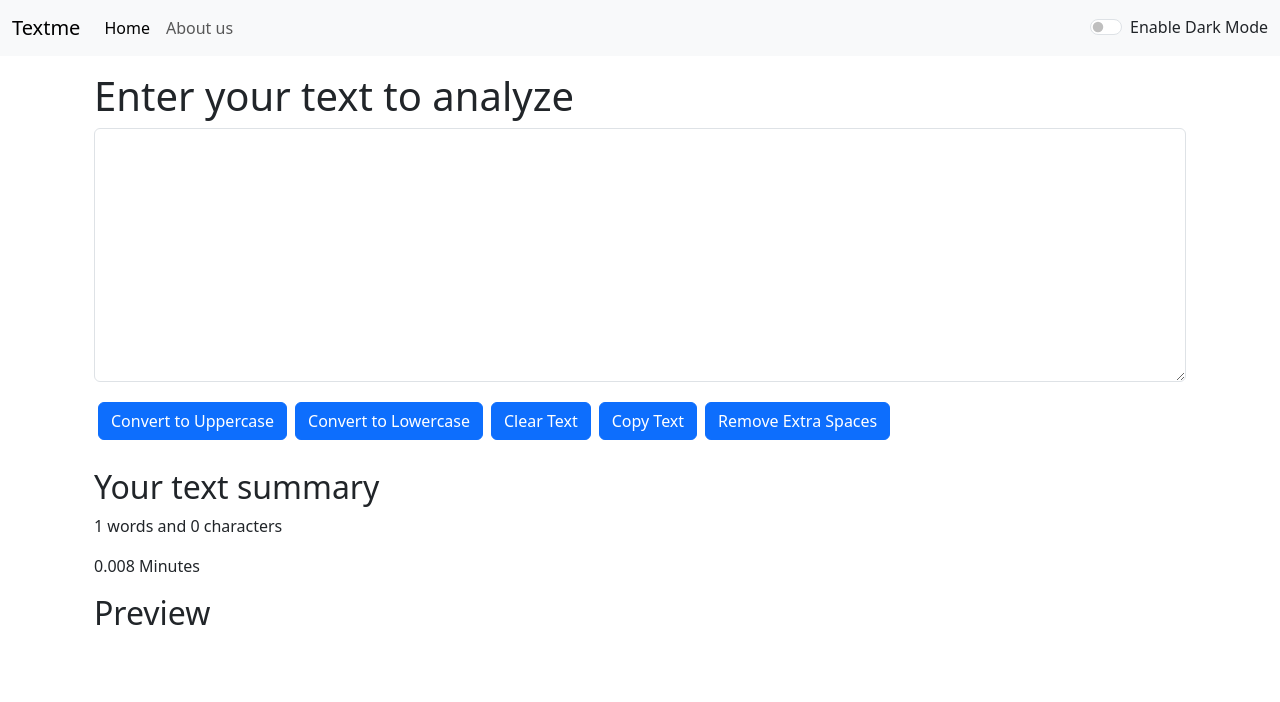
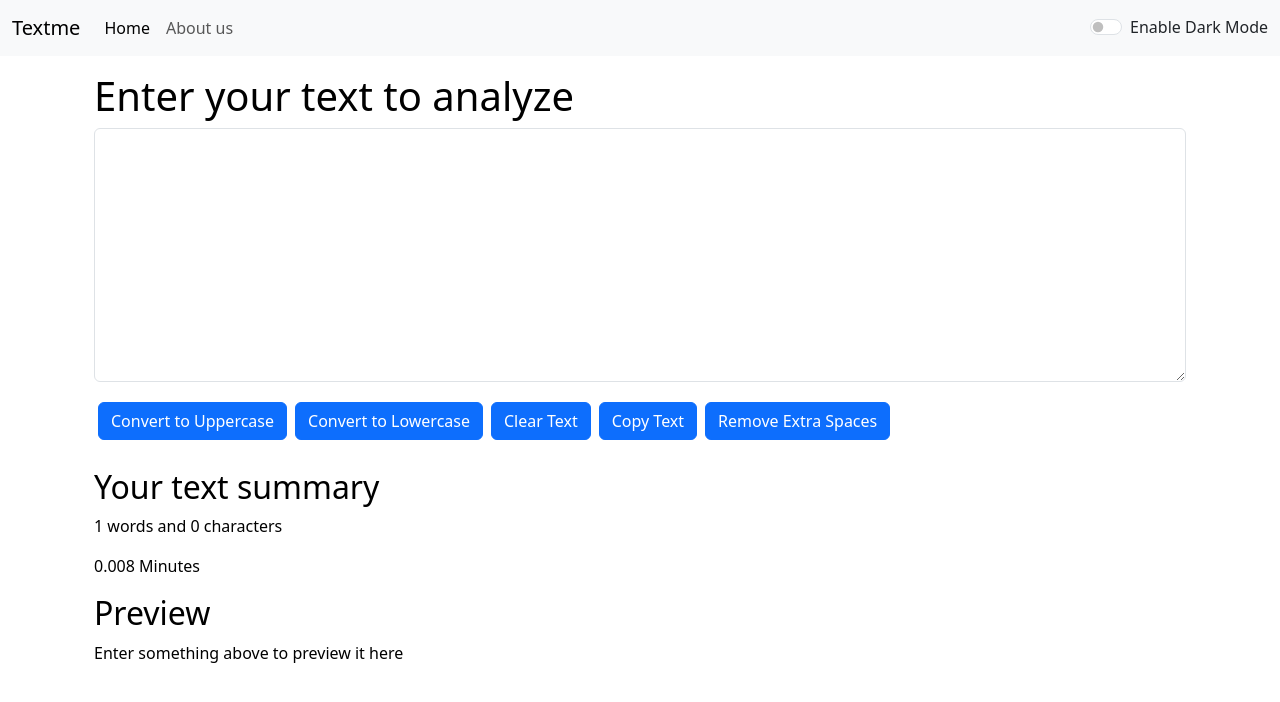
Before and after one commit to ShreyaKurry13/practice, a React (Create React App) app: page / in a window 1280 px wide. Shown: the top 702 px of the page. Built offline with nearby package versions, Linux system fonts and the light colour scheme.

Commit message:
code changes:[video 12 done]

```diff
--- a/src/App.js
+++ b/src/App.js
@@ -1,7 +1,8 @@
 import './App.css';
 import Navbar from './components/Navbar';
 import TextForm from './components/Form';
-import { useState } from 'react';
+import React, { useState } from 'react';
+
 // import About from './components/About';
 
 function App() {
@@ -10,7 +11,7 @@
   const toggleMode = ()=>{
     if(mode === 'light'){
       setMode('dark');
-      document.body.style.backgroundColor = 'grey';
+      document.body.style.backgroundColor = '#001133';
     }
     else{
       setMode('light');
@@ -23,8 +24,7 @@
       <Navbar title="Textme" about="About us" mode={mode} toggleMode={toggleMode}/>
 
       <div className="container my-3">
-          <TextForm heading="Enter your text to analyze"/>
-          {/* <About/> */}
+          <TextForm heading="Enter your text to analyze" mode={mode}/>
       </div>
 
 
--- a/src/components/Form.js
+++ b/src/components/Form.js
@@ -42,11 +42,10 @@
 
   return (
     <>
-    <div className='container'>
+    <div className='container' style={{color: props.mode==='dark'?'white':'black'}}>
     <h1>{props.heading}</h1>
-
     <div className="mb-3">
-      <textarea className="form-control" id="myBox" style={{backgroundColor: props.mode==='dark'?'grey':'white'}} value={text} onChange={handleOnChange} rows="10" ></textarea>
+      <textarea className="form-control" value={text} onChange={handleOnChange} style={{backgroundColor: props.mode==='dark'?'grey':'white', color: props.mode==='dark'?'white':'black'}} id="myBox"  rows="10" ></textarea>
     </div>
     <button className='btn btn-primary mx-1 my-1' onClick={handleUpClick}>Convert to Uppercase</button>
     <button className='btn btn-primary mx-1 my-1' onClick={handleLoClick}>Convert to Lowercase</button>
@@ -55,12 +54,12 @@
     <button className='btn btn-primary mx-1 my-1' onClick={handleExtraSpaces}>Remove Extra Spaces</button>
     </div>
 
-    <div className="container my-4">
+    <div className="container my-4" style={{color: props.mode==='dark'?'white':'black'}}>
       <h2>Your text summary</h2>
       <p>{text.split(" ").length} words and {text.length} characters</p>
       <p>{0.008 * text.split(" ").length} Minutes</p>
       <h2>Preview</h2>
-      <p>{text}</p>
+      <p>{text.length>0?text:"Enter something above to preview it here"}</p>
     </div>
     </>
   )
```
